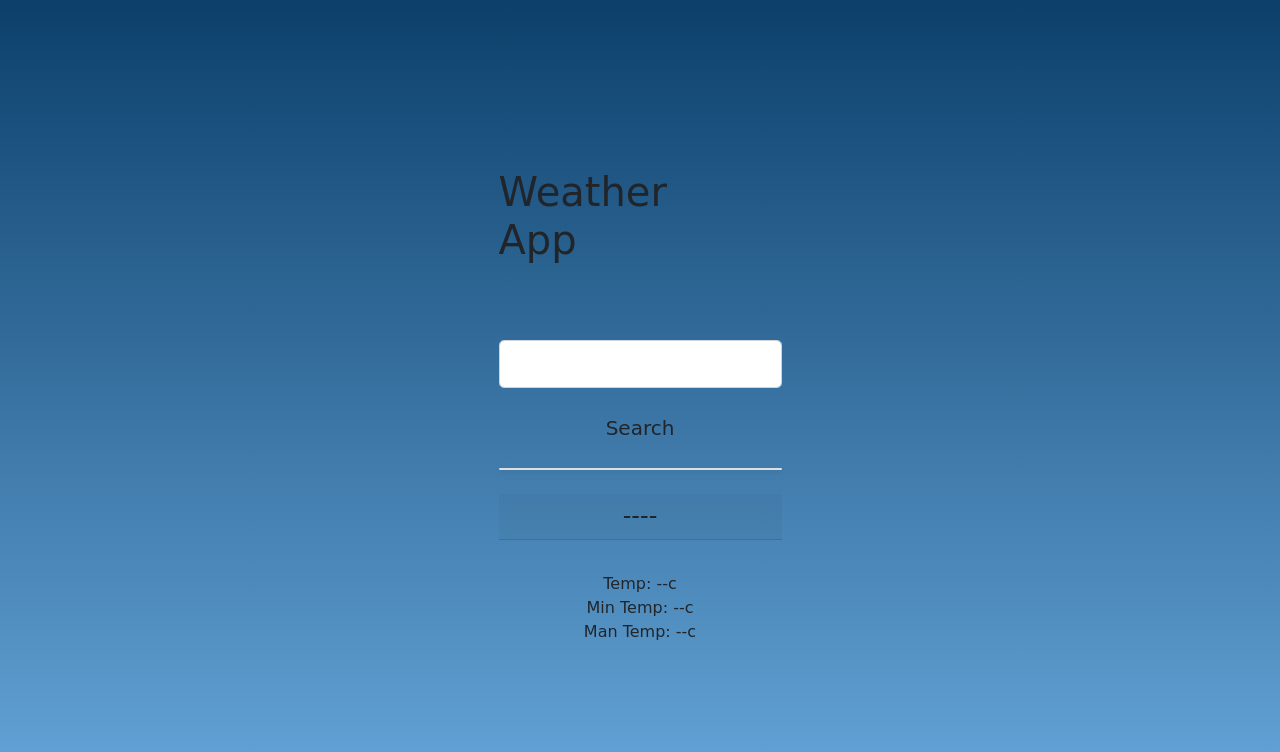
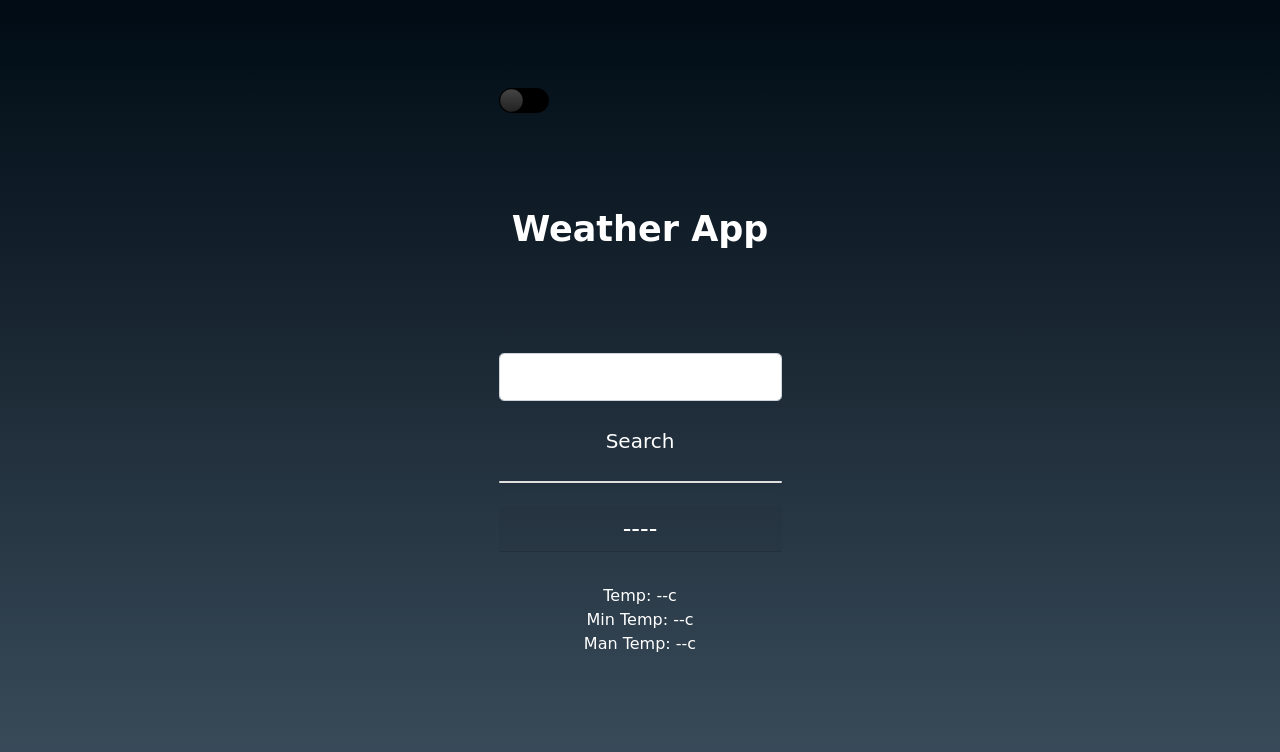
Before and after one commit to JoelCatarino/weatherApp, a plain HTML site: page index.html in a window 1280 px wide. Drawn offline with nearby package versions, Linux system fonts and the light colour scheme.

Commit message:
final_commit

```diff
--- a/index.html
+++ b/index.html
@@ -18,13 +18,19 @@
   </head>
   <body>
     <main>
-      <div class="location">
-        <h1 class="location-timezone">Weather App</h1>
+      <div id="toggle">
+        <i class="indicator"></i>
       </div>
+      <div class="row">
+        <div class="location">
+          <h1 class="location-timezone text-white">Weather App</h1>
+        </div>
+      </div>
+
       <input type="text" class="form-control form-control-lg" id="city-input" />
 
       <div class="row">
-        <button class="btn btn-lg p-4" onclick="searchCity()" type="button">
+        <button class="btn btn-lg p-4 text-white" onclick="searchCity()" type="button">
           Search
         </button>
       </div>
@@ -32,11 +38,11 @@
         <div class="card-deck mb-3 text-center">
           <div class="card mb-4 shadow-sm"></div>
           <div class="card-header">
-            <h4 class="my-0 font-weight-normal" id="city-name">----</h4>
+            <h4 class="my-0 font-weight-normal text-white" id="city-name">----</h4>
           </div>
-          <div class="card-body">
-            <h1 class="card-title" id="weather-type"></h1>
-            <ul class="list-unstyled mt-3 mb-4">
+          <div class="card-body text-white">
+            <h1 class="card-title " id="weather-type"></h1>
+            <ul class="list-unstyled mt-3 mb-4 text-white">
               <li>Temp: <span id="temp">--</span>c</li>
               <li>Min Temp: <span id="min-temp">--</span>c</li>
               <li>Man Temp: <span id="max-temp">--</span>c</li>
@@ -44,8 +50,7 @@
           </div>
         </div>
       </div>
-
     </main>
+    <script src="main.js"></script>
   </body>
-  <script src="main.js"></script>
 </html>
--- a/main.js
+++ b/main.js
@@ -32,3 +32,10 @@ showWeatherData = (weatherData) => {
   document.getElementById("min-temp").innerText = weatherData.main.temp_min;
   document.getElementById("max-temp").innerText = weatherData.main.temp_max;
 };
+
+const body = document.querySelector("body");
+const toggle = document.getElementById("toggle")
+toggle.onclick = function() {
+  toggle.classList.toggle("active")
+  body.classList.toggle("active")
+};
--- a/style.css
+++ b/style.css
@@ -1,8 +1,10 @@
+/*    MAIN    */
+
 * {
   margin: 0;
   padding: 0;
   box-sizing: border-box;
-  font-family: 'Neonderthaw', cursive;
+  font-family: "Neonderthaw", cursive;
 }
 
 body {
@@ -11,12 +13,20 @@ body {
   justify-content: center;
   align-items: center;
   flex-direction: column;
-  background: linear-gradient(rgb(12, 64, 107), rgb(102, 166, 218));
+  background: linear-gradient(rgb(0, 11, 20), rgb(60, 78, 93));
   color: #f0f0f0;
+  transition: 0.5s;
 }
 
-.btn {
-  border: solid 1px #000;
+body.active {
+  background: linear-gradient(rgb(12, 64, 107), rgb(102, 166, 218));
+}
+
+/*    CONTENT    */
+
+.location-timezone {
+  font-weight: bold;
+  font-size: 35px;
 }
 
 .location {
@@ -26,7 +36,6 @@ body {
   justify-content: space-around;
   align-items: center;
 }
-
 
 .degree-section {
   display: flex;
@@ -45,3 +54,42 @@ body {
 .card-title {
   border-radius: 50px;
 }
+
+/*    TOGGLE BTN    */
+
+#toggle {
+  cursor: pointer;
+  position: relative;
+  display: block;
+  width: 50px;
+  height: 25px;
+  border-radius: 25px;
+  background-color: #000;
+  transition: 0.25;
+  box-shadow: insert 0 8px 60px rgba(0, 0, 0, 0.1),
+    insert 0 8px 8px rgba(0, 0, 0, 0.1), insert 0 -4px 4px rgba(0, 0, 0, 0.1);
+}
+
+#toggle.active {
+  background: #f0f0f0;
+  box-shadow: inset 2 2px;
+}
+
+#toggle .indicator {
+  position: absolute;
+  top: 0;
+  left: 0;
+  width: 25px;
+  height: 25px;
+  background: linear-gradient(to bottom, #444, #222);
+  border-radius: 50%;
+  transform: scale(0.9);
+  box-shadow: insert 0 8px 40px rgba(0, 0, 0, 0.1),
+    insert 0 4px 4px rgba(225, 225, 225, 0.1),
+    insert 0 -4px 4px rgba(225, 225, 225, 0.1);
+  transition: 0.5s;
+}
+
+#toggle.active .indicator {
+  left: 25px;
+}
```
Also changed, not shown: weather.png (deleted), weather_dark.png (added), weather_white.png (added).
